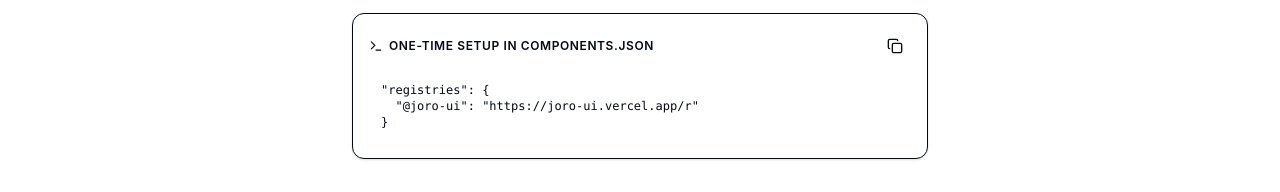
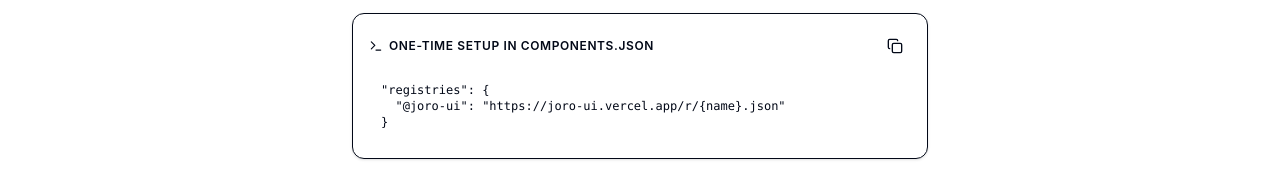
Before and after one commit to jorotodorovv/ui-catalog, a Next.js app: page / in a window 1280 px wide. Shown: the part 310-502 px from the top of the page. Built offline with nearby package versions, Linux system fonts and the light colour scheme.

Commit message:
docs: update registry pattern to https://joro-ui.vercel.app/r/{name}.json

```diff
--- a/src/app/page.tsx
+++ b/src/app/page.tsx
@@ -58,11 +58,11 @@
               <span className="font-semibold text-xs tracking-wider uppercase text-muted-foreground flex items-center gap-1.5">
                 <Terminal className="h-3.5 w-3.5" /> One-Time Setup in components.json
               </span>
-              <CopyButton text={`{\n  "registries": {\n    "@joro-ui": "https://joro-ui.vercel.app/r"\n  }\n}`} />
+              <CopyButton text={`{\n  "registries": {\n    "@joro-ui": "https://joro-ui.vercel.app/r/{name}.json"\n  }\n}`} />
             </div>
             <pre className="text-xs font-mono bg-muted/60 p-3 rounded-lg overflow-x-auto text-foreground/90">
 {`"registries": {
-  "@joro-ui": "https://joro-ui.vercel.app/r"
+  "@joro-ui": "https://joro-ui.vercel.app/r/{name}.json"
 }`}
             </pre>
           </div>
```
Also changed, not shown: components.json, 1 other file (tests, documents, lock files or other folders).
